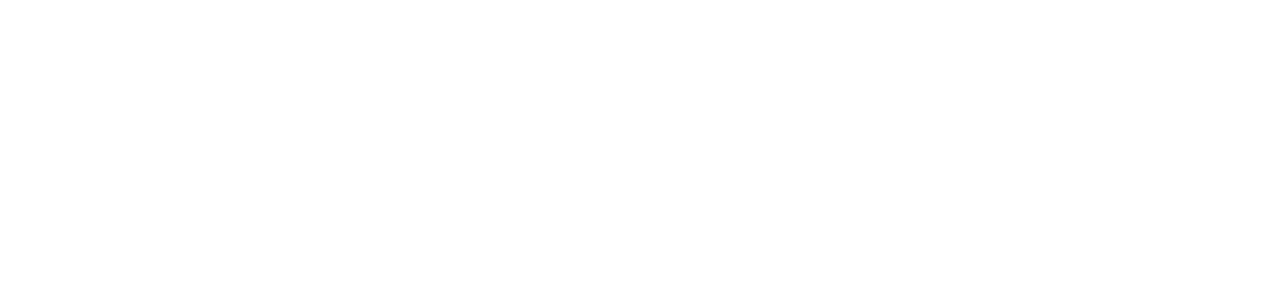
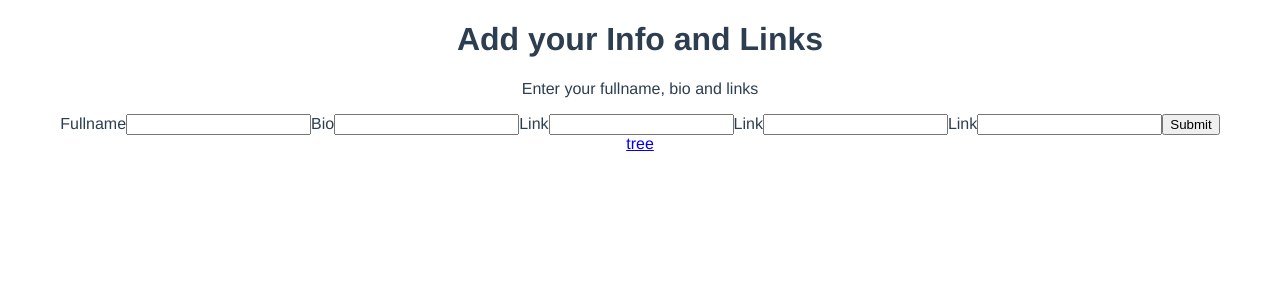
Before and after one commit to codescalersinternships/Linktree-Fatma-Ebrahim, a Vue app in the folder frontend/: page /details in a window 1280 px wide. Before the commit this address had no page. Shown: the top 300 px of the page. Built offline with nearby package versions, Linux system fonts and the light colour scheme.

Commit message:
feat: added navigation structure and templates in vue app

```diff
--- a/frontend/src/router/index.js
+++ b/frontend/src/router/index.js
@@ -1,11 +1,41 @@
 import { createRouter, createWebHistory } from 'vue-router'
 import HomeView from '../views/HomeView.vue'
+import SignupView from '@/views/SignupView.vue'
+import LoginView from '@/views/LoginView.vue'
+import EditView from '@/views/EditView.vue'
+import TreeView from '@/views/TreeView.vue'
+import DetailsView from '@/views/DetailsView.vue'
 
 const routes = [
   {
     path: '/',
     name: 'home',
     component: HomeView
+  },
+  {
+    path: '/signup',
+    name: 'signup',
+    component: SignupView
+  },
+  {
+    path: '/login',
+    name: 'login',
+    component: LoginView
+  },
+  {
+    path: '/tree',
+    name: 'tree',
+    component: TreeView
+  },
+  {
+    path: '/details',
+    name: 'details',
+    component: DetailsView
+  },
+  {
+    path: '/edit',
+    name: 'edit',
+    component: EditView
   },
 ]
 
--- /dev/null
+++ b/frontend/src/views/DetailsView.vue
@@ -0,0 +1,21 @@
+<template>
+    <div class="details">
+        <h1>Add your Info and Links</h1>
+        <p>Enter your fullname, bio and links</p>
+        <form>
+            <label for="fullname">Fullname</label>
+            <input type="text" name="fullname">
+            <label for="bio">Bio</label>
+            <input type="text" name="bio">
+            <label for="link">Link</label>
+            <input type="text" name="link">
+            <label for="link">Link</label>
+            <input type="text" name="link">
+            <label for="link">Link</label>
+            <input type="text" name="link">
+            <router-link to="/tree"> <input type="submit" value="Submit"></router-link>
+
+        </form>
+        <router-link to="/tree"> tree</router-link>
+    </div>
+</template>
--- /dev/null
+++ b/frontend/src/views/EditView.vue
@@ -0,0 +1,6 @@
+<template>
+    <div class="edit">
+        Edit
+        <router-link to="/tree"> tree</router-link>
+    </div>
+</template>
--- a/frontend/src/views/HomeView.vue
+++ b/frontend/src/views/HomeView.vue
@@ -1,5 +1,13 @@
 <template>
-  <h1>hiii</h1>
+  <div class="homepage">
+    <h1>Welcome To Linktree App</h1>
+    <h2>Save All your links in one place !</h2>
+    <div class="btns">
+     New to Linktree? <router-link to="/signup"><button>Sign Up</button> <br></router-link>
+     Have an account?  <router-link to="/login" ><button>Login</button></router-link>
+    </div>
+
+  </div>
 </template>
 
 <script>
--- /dev/null
+++ b/frontend/src/views/LoginView.vue
@@ -0,0 +1,13 @@
+<template>
+    <div class="login">
+        <h1>Login</h1>
+        <form class="login-form">
+            <label for="username">Username</label>
+            <input type="text" name="username" placeholder="Enter Username">
+            <label for="password">Password</label>
+            <input type="password" name="password" placeholder="Enter Password">
+            <router-link  to="/tree" ><input type="submit" value="Login"> </router-link>
+        </form>
+        <router-link  to="/tree" >login</router-link>
+    </div>
+</template>
--- /dev/null
+++ b/frontend/src/views/SignupView.vue
@@ -0,0 +1,15 @@
+<template>
+    <div class="signup">
+        <h1>Signup</h1>
+        <form class="submit-form">
+            <label for="username">Username</label>
+            <input type="text" name="username" placeholder="Enter Username">
+            <label for="email">Email</label>
+            <input type="email" name="email" placeholder="Enter Email">
+            <label for="password">Password</label>
+            <input type="password" name="password" placeholder="Enter Password">
+            <router-link  to="/details" ><input type="submit" value="Signup"> </router-link>
+        </form>
+        <router-link  to="/details" >signup</router-link>
+    </div>
+</template>
--- /dev/null
+++ b/frontend/src/views/TreeView.vue
@@ -0,0 +1,13 @@
+<template>
+    <div class="tree">
+        <h1>fullname</h1>
+        <h2>bio</h2>
+        <h2>links</h2>
+        <ul>
+
+        </ul>
+        <router-link to="/edit" ><button>edit</button></router-link>
+
+
+    </div>
+</template>
```
Also changed, not shown: frontend/src/components/NavBar.vue (added).
